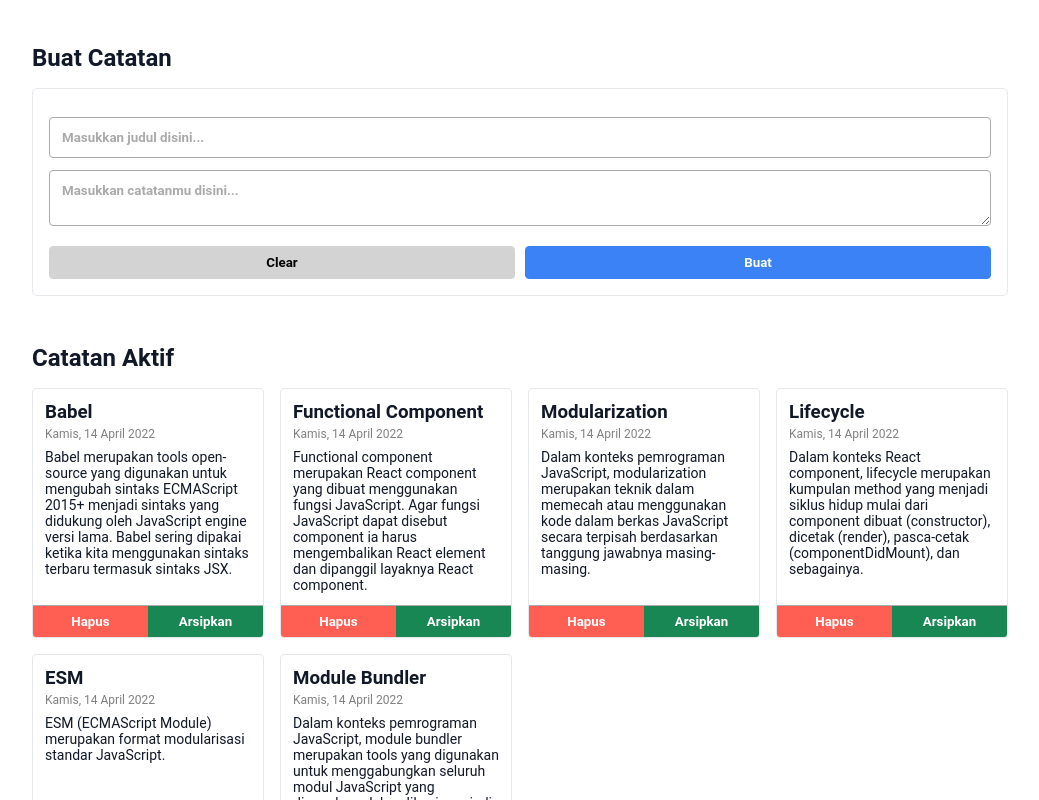
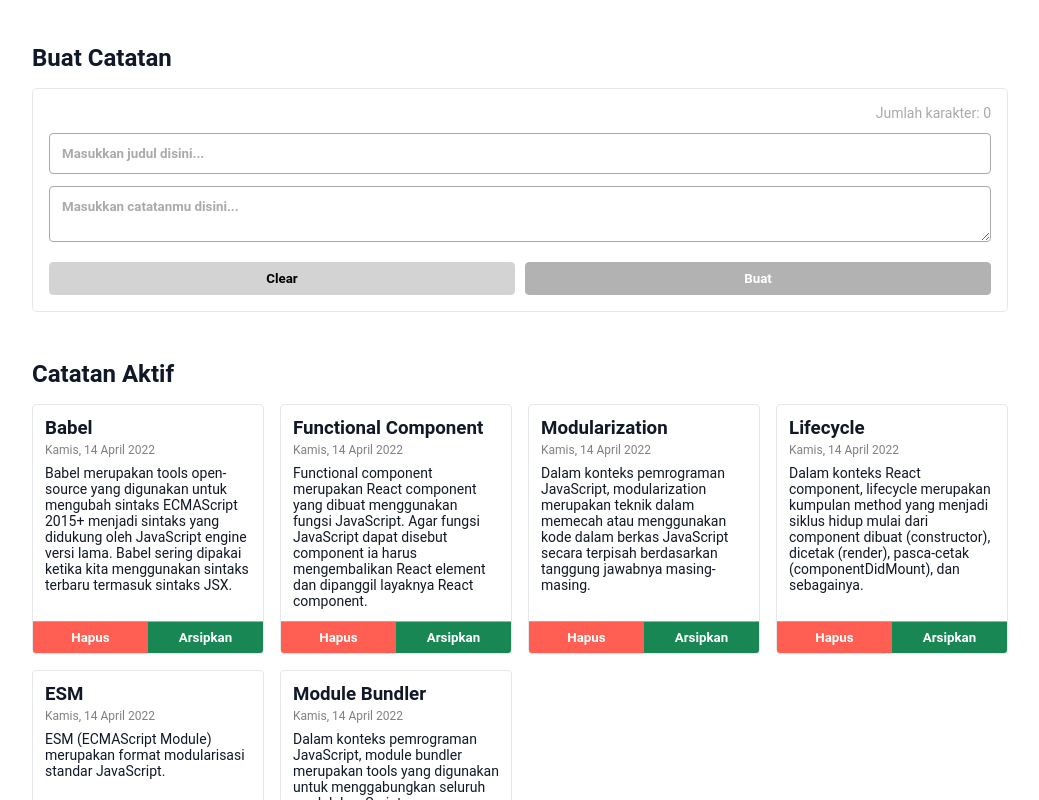
Before and after one commit to areef44/react-notes-app, a React (Vite) app: page /notes/1 in a window 1280 px wide. Shown: the top 800 px of the page, without its empty margins (120-1159 px from the left). Built offline with nearby package versions, Linux system fonts and the light colour scheme.

Commit message:
limit character 50 char fix

```diff
--- a/src/components/NoteInput.tsx
+++ b/src/components/NoteInput.tsx
@@ -1,5 +1,6 @@
 import React from "react";
 import { NotesInputProps, NotesInputState } from "../interface/noteInputIface";
+
 
 class NoteInput extends React.Component<NotesInputProps,NotesInputState> {
     constructor (props: NotesInputProps) {
@@ -8,6 +9,7 @@ class NoteInput extends React.Component<NotesInputProps,NotesInputState> {
         this.state = {
             title: '',
             body: '',
+            titleCharCount: 0,
         };
         // binding method
         this.onTitleChangeEventHandler = this.onTitleChangeEventHandler.bind(this)
@@ -17,7 +19,11 @@ class NoteInput extends React.Component<NotesInputProps,NotesInputState> {
     }
 
     onTitleChangeEventHandler(event: React.ChangeEvent<HTMLInputElement>) {
-            this.setState({ title: event.target.value });
+            const title = event.target.value;
+            if(title.length <= 50) {
+                const titleCharCount = title.length
+                this.setState({ title, titleCharCount });
+            }
     }
 
     onBodyChangeEventHandler(event: React.ChangeEvent<HTMLTextAreaElement>) {
@@ -34,14 +40,18 @@ class NoteInput extends React.Component<NotesInputProps,NotesInputState> {
         this.setState({
             title: "",
             body: "",
+            titleCharCount: 0,
         });
     }
 
     render() {
+        const isSubmitDisabled = this.state.title === '' || this.state.body === '';
+
         return (
             <div>
             <h2>Buat Catatan</h2>
             <form className="note-input" onSubmit={this.onSubmitEventHandler}>
+                <p className="note-input__title__char-limit">Jumlah karakter: {this.state.titleCharCount}</p>
                 <input
                     type="text"
                     placeholder="Masukkan judul disini..."
@@ -62,7 +72,10 @@ class NoteInput extends React.Component<NotesInputProps,NotesInputState> {
                         Clear
                     </button>
                     <button
-                        type="submit">
+                        className={isSubmitDisabled ? "button-disabled" : "button-submit"}
+                        type="submit"
+                        disabled={isSubmitDisabled}
+                        >
                         Buat
                     </button>
                 </div>
--- a/src/components/UnarchivedButton.tsx
+++ b/src/components/UnarchivedButton.tsx
@@ -13,7 +13,7 @@ interface UnarchiveButtonProps {
 
     render() {
       return (
-        <button className="note-item__archive-button" onClick={this.handleUnarchive}>
+        <button className="note-item__unarchive-button" onClick={this.handleUnarchive}>
           Pindahkan
         </button>
       );
--- a/src/interface/noteInputIface.ts
+++ b/src/interface/noteInputIface.ts
@@ -1,6 +1,7 @@
 interface NotesInputState {
     title: string;
     body: string;
+    titleCharCount: number;
 }
 
 interface NotesInputProps {
--- a/src/style.css
+++ b/src/style.css
@@ -93,7 +93,7 @@
     gap: 10px; /* Jarak antar tombol */
   }
 
-  .note-input .button-group button  {
+  .note-input .button-group .button-submit {
     display: block;
     width: 100%;
     padding: 8px;
@@ -107,10 +107,18 @@
     margin-top: 8px;
   }
 
-  .note-input .button-group button:hover {
-    background-color: white; /* Warna biru lebih gelap saat hover */
-    border-color: lightgray; /* Sinkron dengan background */
-    color: black;
+  .note-input .button-group .button-disabled {
+    display: block;
+    width: 100%;
+    padding: 8px;
+    background-color: grey;
+    font-family: 'Roboto', sans-serif;
+    color: white;
+    border: 1px solid grey;
+    border-radius: 4px;
+    font-weight: bold;
+    cursor: not-allowed;
+    margin-top: 8px;
   }
 
   .note-input .button-group .button-clear:hover {
@@ -181,7 +189,7 @@
     display: flex;
   }
 
-  .note-item__delete-button,.note-item__archive-button {
+  .note-item__delete-button,.note-item__archive-button,.note-item__unarchive-button {
     display: block;
     width: 100%;
     border: 0;
@@ -203,14 +211,37 @@
 
   }
 
+  .note-item__unarchive-button {
+    color: white;
+    background-color: #ffcc00;
+
+  }
+
   .note-item__archive-button:hover {
     background-color: white;
     color: #198754;
   }
 
+  .note-item__unarchive-button:hover {
+    background-color: white;
+    color: #ffcc00;
+  }
+
   .note-item__delete-button:hover {
     background-color: white;
     color: #ff5f52;
+  }
+
+  button[disabled] {
+    background-color: #ccc;
+    cursor: not-allowed;
+    opacity: 0.6;
+  }
+
+  button[disabled]:hover {
+    background-color: #ccc; /* Same color as the disabled state */
+    border: 1px solid #ccc; /* Match the border color */
+    color: #999; /* Optional: Change text color if needed */
   }
 
   @media only screen and (min-width: 500px) {
```
